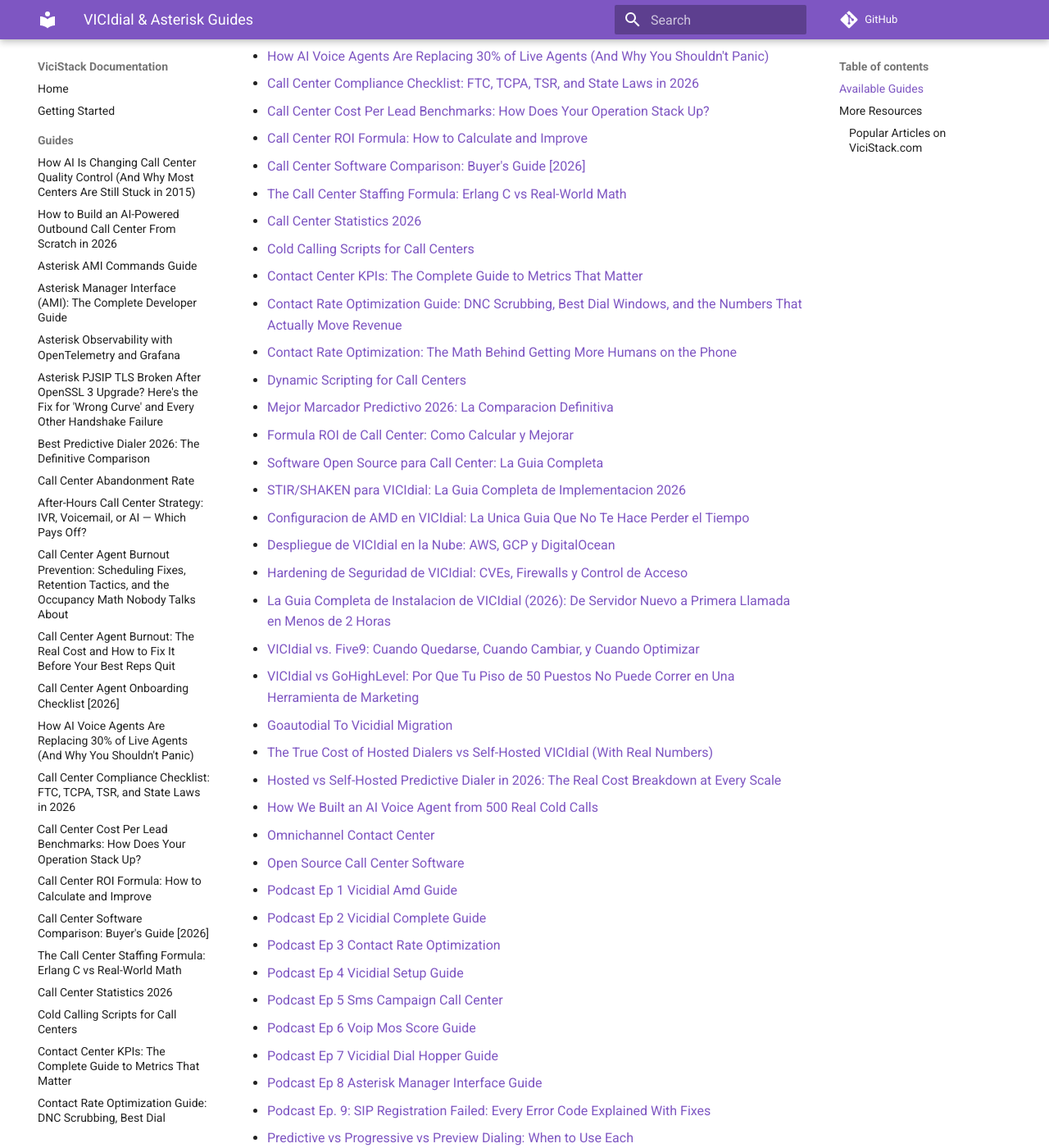
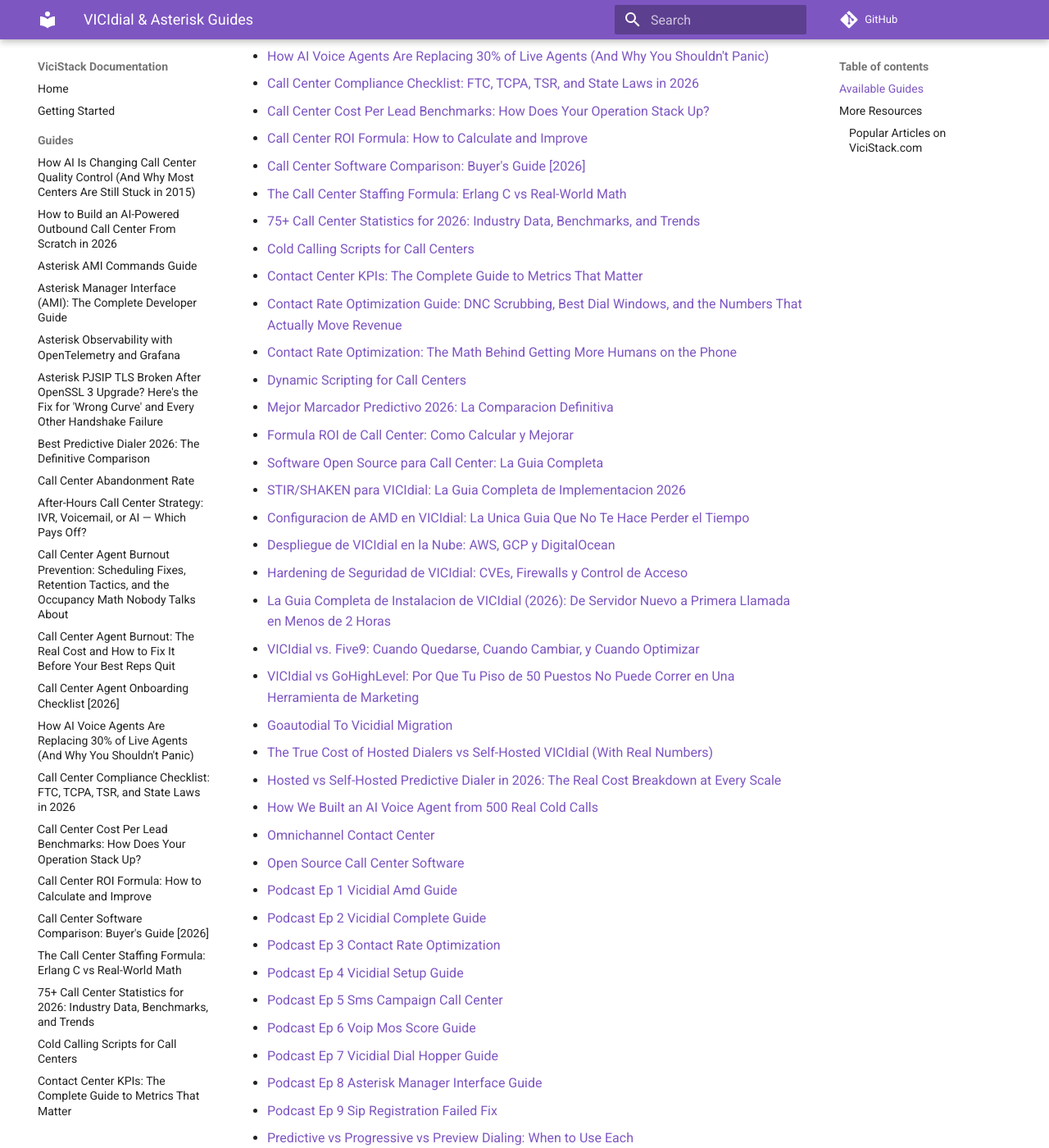
Before and after one commit to gamlin-ccdocs/vicistack-docs, an MkDocs documentation site: the page built from docs/guides/index.md, in a window 1280 px wide and 1400 px high, scrolled down 746 px. Shown: the whole window at 82% size. Built offline with MkDocs 1.6.1 and Material for MkDocs 9.7.7, drawn with Linux system fonts in a browser that asks for light colours; comment, search, counter and statistics services are not loaded.

Commit message:
Add guide: 75+ Call Center Statistics for 2026: Industry Data, Benchmarks, and Trends

```diff
--- a/docs/guides/index.md
+++ b/docs/guides/index.md
@@ -23,7 +23,7 @@
 - [Call Center ROI Formula: How to Calculate and Improve](call-center-roi-formula.md)
 - [Call Center Software Comparison: Buyer's Guide [2026]](call-center-software-comparison.md)
 - [The Call Center Staffing Formula: Erlang C vs Real-World Math](call-center-staffing-formula.md)
-- [Call Center Statistics 2026](call-center-statistics-2026.md)
+- [75+ Call Center Statistics for 2026: Industry Data, Benchmarks, and Trends](call-center-statistics-2026.md)
 - [Cold Calling Scripts for Call Centers](cold-calling-scripts-templates.md)
 - [Contact Center KPIs: The Complete Guide to Metrics That Matter](contact-center-kpis.md)
 - [Contact Rate Optimization Guide: DNC Scrubbing, Best Dial Windows, and the Numbers That Actually Move Revenue](contact-rate-optimization-guide.md)
@@ -53,7 +53,7 @@
 - [Podcast Ep 6 Voip Mos Score Guide](podcast-ep-6-voip-mos-score-guide.md)
 - [Podcast Ep 7 Vicidial Dial Hopper Guide](podcast-ep-7-vicidial-dial-hopper-guide.md)
 - [Podcast Ep 8 Asterisk Manager Interface Guide](podcast-ep-8-asterisk-manager-interface-guide.md)
-- [Podcast Ep. 9: SIP Registration Failed: Every Error Code Explained With Fixes](podcast-ep-9-sip-registration-failed-fix.md)
+- [Podcast Ep 9 Sip Registration Failed Fix](podcast-ep-9-sip-registration-failed-fix.md)
 - [Predictive vs Progressive vs Preview Dialing: When to Use Each](predictive-vs-progressive-dialing.md)
 - [Sip Registration Failed Fix](sip-registration-failed-fix.md)
 - [SMS Campaign Integration for Call Centers: 10DLC Registration, Dialer Workflows, and Cadences That Convert](sms-campaign-call-center-workflows.md)
--- a/mkdocs.yml
+++ b/mkdocs.yml
@@ -38,7 +38,7 @@
       - "Call Center ROI Formula: How to Calculate and Improve": "guides/call-center-roi-formula.md"
       - "Call Center Software Comparison: Buyer's Guide [2026]": "guides/call-center-software-comparison.md"
       - "The Call Center Staffing Formula: Erlang C vs Real-World Math": "guides/call-center-staffing-formula.md"
-      - "Call Center Statistics 2026": "guides/call-center-statistics-2026.md"
+      - "75+ Call Center Statistics for 2026: Industry Data, Benchmarks, and Trends": "guides/call-center-statistics-2026.md"
       - "Cold Calling Scripts for Call Centers": "guides/cold-calling-scripts-templates.md"
       - "Contact Center KPIs: The Complete Guide to Metrics That Matter": "guides/contact-center-kpis.md"
       - "Contact Rate Optimization Guide: DNC Scrubbing, Best Dial Windows, and the Numbers That Actually Move Revenue": "guides/contact-rate-optimization-guide.md"
@@ -68,7 +68,7 @@
       - "Podcast Ep 6 Voip Mos Score Guide": "guides/podcast-ep-6-voip-mos-score-guide.md"
       - "Podcast Ep 7 Vicidial Dial Hopper Guide": "guides/podcast-ep-7-vicidial-dial-hopper-guide.md"
       - "Podcast Ep 8 Asterisk Manager Interface Guide": "guides/podcast-ep-8-asterisk-manager-interface-guide.md"
-      - "Podcast Ep. 9: SIP Registration Failed: Every Error Code Explained With Fixes": "guides/podcast-ep-9-sip-registration-failed-fix.md"
+      - "Podcast Ep 9 Sip Registration Failed Fix": "guides/podcast-ep-9-sip-registration-failed-fix.md"
       - "Predictive vs Progressive vs Preview Dialing: When to Use Each": "guides/predictive-vs-progressive-dialing.md"
       - "Sip Registration Failed Fix": "guides/sip-registration-failed-fix.md"
       - "SMS Campaign Integration for Call Centers: 10DLC Registration, Dialer Workflows, and Cadences That Convert": "guides/sms-campaign-call-center-workflows.md"
```
